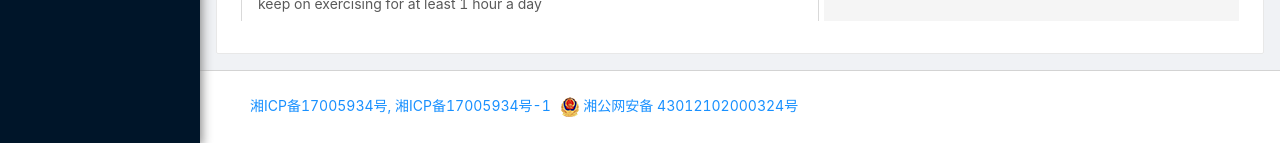
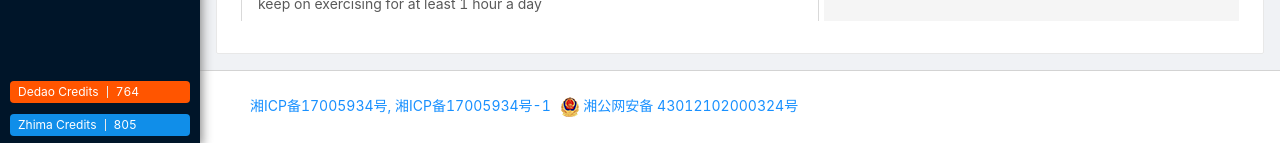
Before and after one commit to andychao217/PersonalWebsiteVue, a Vue app: page /#/about in a window 1280 px wide. Shown: the part 654-797 px from the top of the page. Built offline with nearby package versions, Linux system fonts and the light colour scheme; what v-charts would draw is missing.

Commit message:
add dedao and zhima credits

```diff
--- /dev/null
+++ b/src/components/MobileFooter.vue
@@ -0,0 +1,27 @@
+<template>
+  <div style="font-size:10px;padding:20px 0px;">
+    <a target="_blank" href="http://beian.miit.gov.cn/" style="color:gray;">
+      湘ICP备17005934号, 湘ICP备17005934号-1
+    </a>
+    <br>
+    <a target="_blank"
+      href="http://www.beian.gov.cn/portal/registerSystemInfo?recordcode=43012102000324"
+      style="color:gray;"
+    >
+      <img :src="imgUrl" style="height:12px;"/> 湘公网安备 43012102000324号
+    </a>
+  </div>
+</template>
+
+<script>
+  import baianPic from "@/assets/beian.png";
+  export default {
+    name: 'MainFooter',
+    data() {
+      return {
+        imgUrl: baianPic
+      }
+    }
+  }
+
+</script>
--- a/src/lang/cn.js
+++ b/src/lang/cn.js
@@ -1,12 +1,16 @@
 export const m = {
   hello: "欢迎",
+  zhimaCreditTxt: "芝麻信用",
+  dedaoPointTxt: "得到学分",
+  zhimaCredit: "805",
+  dedaoPoint: "764",
   helloWhoAmI: "你好, 我叫赵庆, 一名热爱生活的程序员、前端开发工程师",
   ability: "技能值",
   introTitle: "个人特点",
   introTxt: "我时刻关注行业动态、具有较强的动手和学习能力;对新事物新技术充满好奇心，时刻保持钻研精神;具有良好的沟通及协调能力、逻辑分析能力;工作态度认真负责，具有高度的团队合作精神;乐于接受挑战，能够适应高强度压力的工作;曾在半个月内完成了公司扫码微信小程序的上线(包括服务器,域名,前后端代码的编写,UI的设计等全部工作);也曾在10天内从零开始学习Go语言,并且搭建了一个可用的Web服务器;积极乐观, 为人诚信;去年通过坚持锻炼,体重减轻了40斤,现在仍坚持每天健身至少1小时",
   windowTitle: "我的个人信息展示",
   hobbyTitle: "业余爱好",
-  hobbies: "阅读,健身,电影,音乐",
+  hobbies: "阅读,健身,电影",
   about: "关于我",
   timeLine: "时间线",
   portfolio: "作品集",
--- a/src/lang/en.js
+++ b/src/lang/en.js
@@ -1,11 +1,15 @@
 export const m = {
   hello: "Welcome",
+  zhimaCreditTxt: "Zhima Credits",
+  dedaoPointTxt: "Dedao Credits",
+  zhimaCredit: "805",
+  dedaoPoint: "764",
   helloWhoAmI: "Hello, I'm Andy Chao, a front-end engineer who enjoys the pleasures of life",
   ability: "Ability",
   introTitle: "Characteristics",
   introTxt: "I'm a curious software engineer with creative mind and willing to accept challenges.;I made the Wechat Applet Available for users whitin just 14 days(Including server, domain, coding(front & back end), UI design, etc.);I also learnt the Go language from scratch in 10 days to build a useful web server;I’m seeking a for job to make full use of these talents.;Last year, through continuous exercise, I lost 40 Jin of weight, and now I still keep on exercising for at least 1 hour a day;Now let's start scrolling and learn more about me",
   windowTitle: "My Personal Information",
-  hobbies: "Reading,Exercise,Movie,Music",
+  hobbies: "Reading,Exercise,Movie",
   hobbyTitle: "Hobbies",
   about: "About me",
   timeLine: "Timeline",
--- a/src/views/desktop/Home.vue
+++ b/src/views/desktop/Home.vue
@@ -13,6 +13,19 @@
           <span>{{$t(item.meta.title)}}</span>
         </a-menu-item>
       </a-menu>
+      <div v-if="!collapsed" style="position:absolute; left:0px; bottom:0px; height:76px; width:100%; padding: 10px;">
+        <a-tag color="#f50" style="margin-bottom:10px; width:100%;">
+          <span style="width:70px;">{{$t('m.dedaoPointTxt')}}</span>
+          <a-divider type="vertical" />
+          <span>{{$t('m.dedaoPoint')}}</span>
+        </a-tag>
+        <br>
+        <a-tag color="#108ee9" style="width:100%;">
+          <span style="width:70px;">{{$t('m.zhimaCreditTxt')}}</span>
+          <a-divider type="vertical" />
+          <span>{{$t('m.zhimaCredit')}}</span>
+        </a-tag>
+      </div>
     </a-layout-sider>
     <a-layout>
       <a-layout-header
--- a/src/views/mobile/About.vue
+++ b/src/views/mobile/About.vue
@@ -7,7 +7,7 @@
         background="#ecf9ff"
         left-icon="info-o"
       >
-        {{$t('m.helloWhoAmI')}}
+        {{$t('m.helloWhoAmI')}} ({{$t('m.dedaoPointTxt')}}: {{$t('m.dedaoPoint')}} | {{$t('m.zhimaCreditTxt')}}: {{$t('m.zhimaCredit')}})
       </van-notice-bar>
     </van-sticky>
     <van-row>
```
